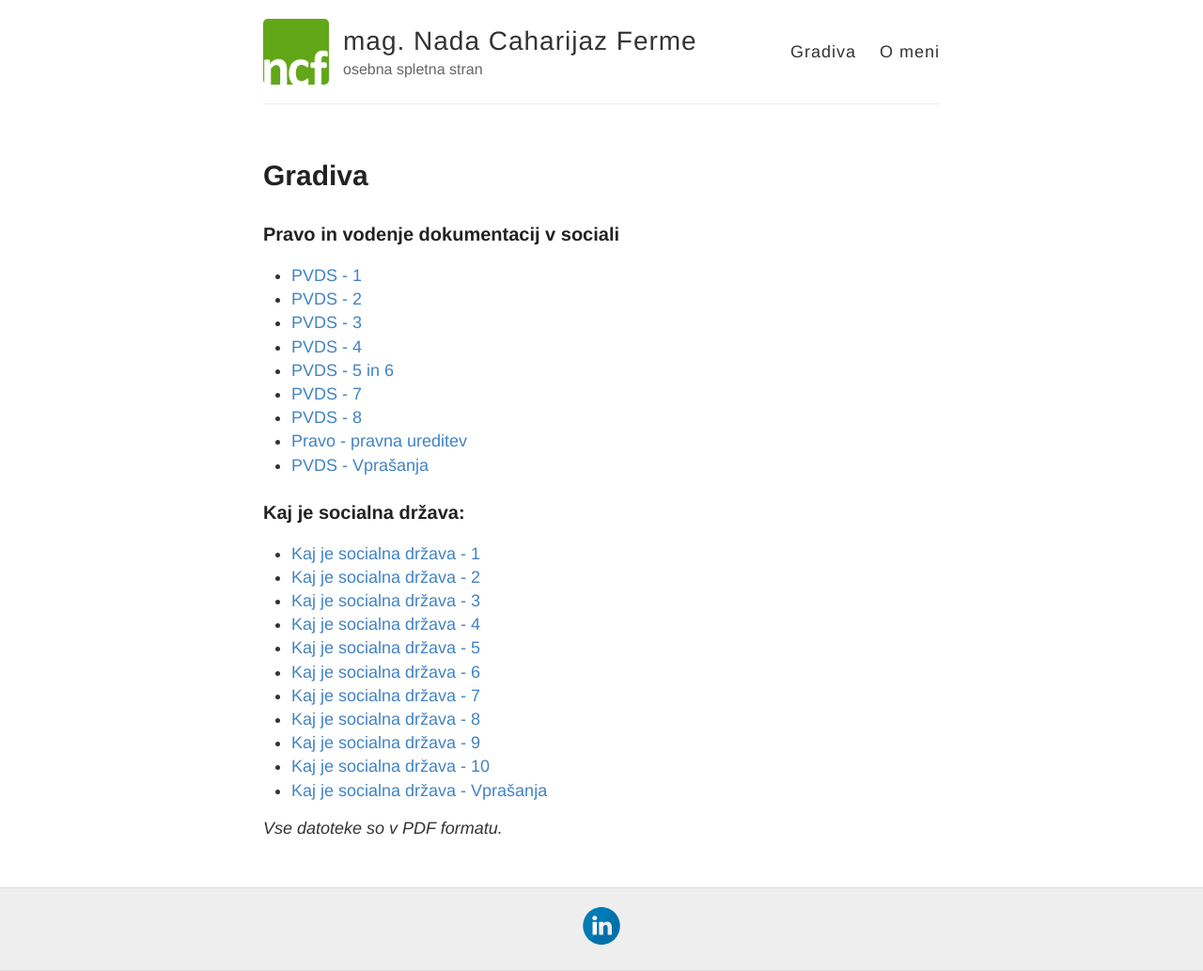
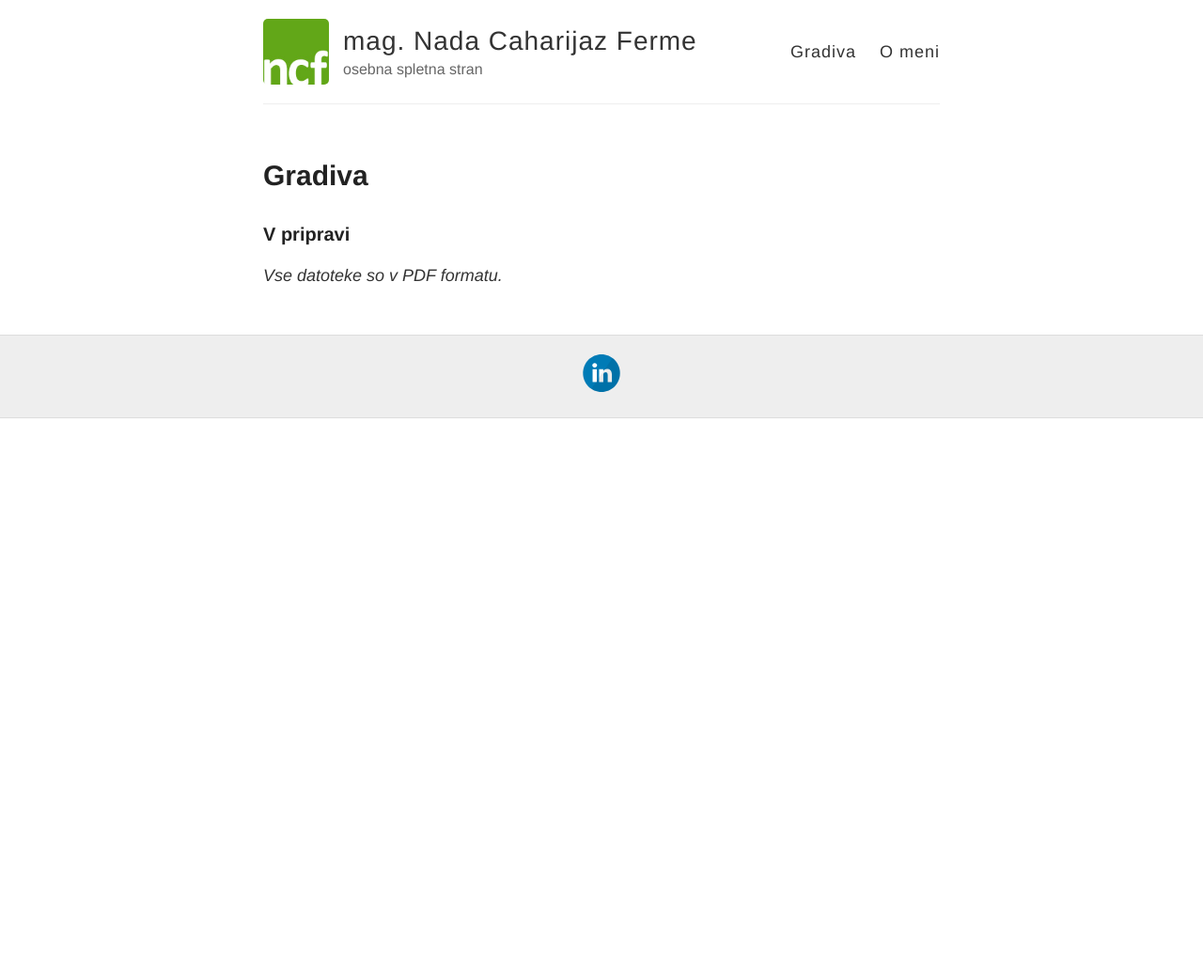
Before and after one commit to th0r88/nadafermesi, a Jekyll site: the page built from gradiva.md, in a window 1280 px wide. Shown: the whole page at 94% size. Built offline with Jekyll 4.4.1, drawn with Linux system fonts in a browser that asks for light colours; after the commit the page ends 900 px from its top, so only the background shows below that.

Commit message:
Update gradiva.md

```diff
--- a/gradiva.md
+++ b/gradiva.md
@@ -4,31 +4,6 @@ title:  Gradiva
 permalink: /gradiva/
 ---
 
-### Pravo in vodenje dokumentacij v sociali
-
-- [PVDS - 1](/uploads/PVDS_01.pdf)
-- [PVDS - 2](/uploads/PVDS_02.pdf)
-- [PVDS - 3](/uploads/PVDS_03.pdf)
-- [PVDS - 4](/uploads/PVDS_04.pdf)
-- [PVDS - 5 in 6](/uploads/PVDS_05_06.pdf)
-- [PVDS - 7](/uploads/PVDS_07.pdf)
-- [PVDS - 8](/uploads/PVDS_08.pdf)
-- [Pravo - pravna ureditev](/uploads/Pravo_pravna_ureditev.pdf)
-- [PVDS - Vprašanja](/uploads/PVDS_vprasanja.pdf)
-
-
-### Kaj je socialna država:
-
-- [Kaj je socialna država - 1](/uploads/Kaj_je_socialna_drzava_01.pdf)
-- [Kaj je socialna država - 2](/uploads/Kaj_je_socialna_drzava_02.pdf)
-- [Kaj je socialna država - 3](/uploads/Kaj_je_socialna_drzava_03.pdf)
-- [Kaj je socialna država - 4](/uploads/Kaj_je_socialna_drzava_04.pdf)
-- [Kaj je socialna država - 5](/uploads/Kaj_je_socialna_drzava_05.pdf)
-- [Kaj je socialna država - 6](/uploads/Kaj_je_socialna_drzava_06.pdf)
-- [Kaj je socialna država - 7](/uploads/Kaj_je_socialna_drzava_07.pdf)
-- [Kaj je socialna država - 8](/uploads/Kaj_je_socialna_drzava_08.pdf)
-- [Kaj je socialna država - 9](/uploads/Kaj_je_socialna_drzava_09.pdf)
-- [Kaj je socialna država - 10](/uploads/Kaj_je_socialna_drzava_10.pdf)
-- [Kaj je socialna država - Vprašanja](/uploads/Kaj_je_socialna_drzava_vprasanja.pdf)
+### V pripravi
 
 _Vse datoteke so v PDF formatu._
```
